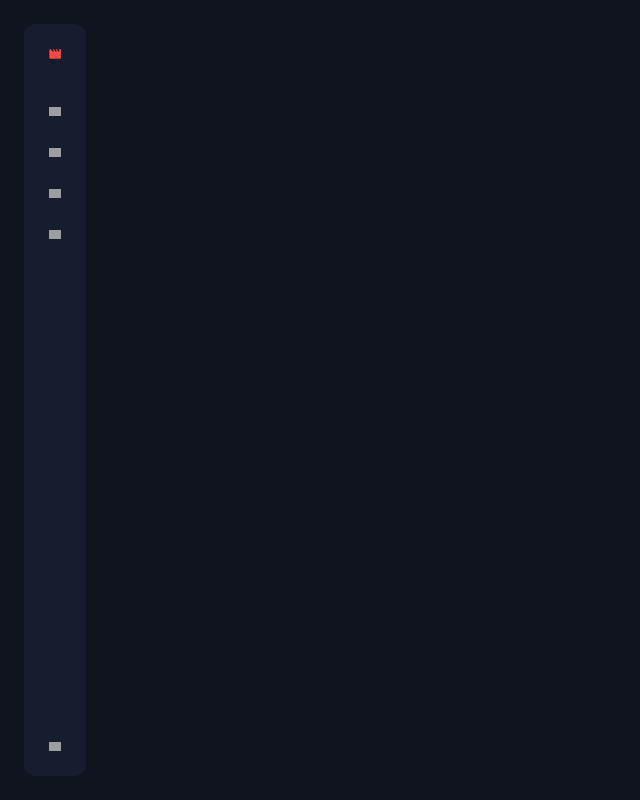
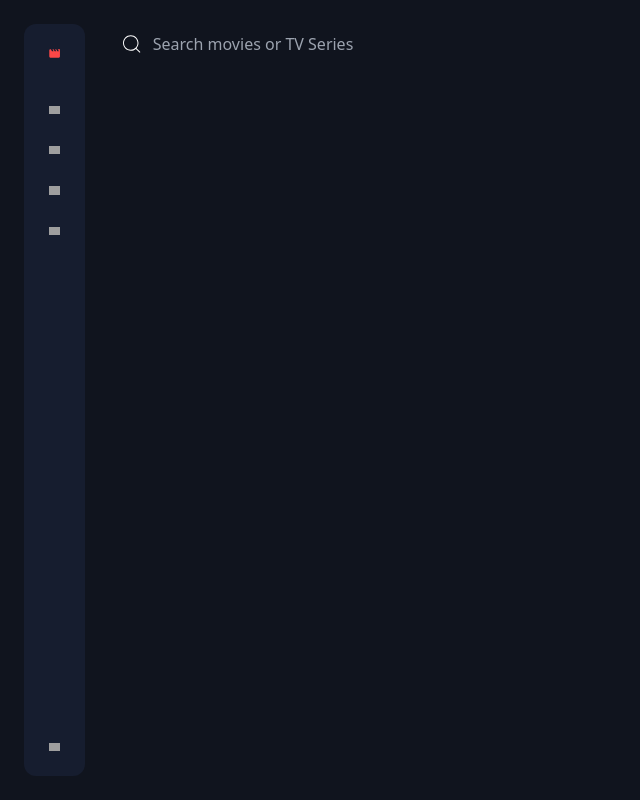
Before and after one commit to Lansa-18/Entertainment-WebApp, a React (Vite) app: page / in a window 1280 px wide. Shown: the whole page, without its empty margins (0-640 px from the left). Built offline with nearby package versions, Linux system fonts and the light colour scheme; grey boxes are pictures that could not be loaded.

Commit message:
progress

```diff
--- a/package.json
+++ b/package.json
@@ -12,6 +12,7 @@
   "dependencies": {
     "react": "^18.3.1",
     "react-dom": "^18.3.1",
+    "react-icons": "^5.3.0",
     "react-router-dom": "^6.26.2"
   },
   "devDependencies": {
--- /dev/null
+++ b/src/components/CarouselSlider.tsx
@@ -0,0 +1,54 @@
+export default function CarouselSlider() {
+  return (
+    // <div className="border rounded-box">
+    //   <div className="carousel-item">
+    //     <img
+    //       src="https://img.daisyui.com/images/stock/photo-1559703248-dcaaec9fab78.webp"
+    //       alt="Burger"
+    //     />
+    //   </div>
+    //   <div className="carousel-item">
+    //     <img
+    //       src="https://img.daisyui.com/images/stock/photo-1565098772267-60af42b81ef2.webp"
+    //       alt="Burger"
+    //     />
+    //   </div>
+    //   <div className="carousel-item">
+    //     <img
+    //       src="https://img.daisyui.com/images/stock/photo-1572635148818-ef6fd45eb394.webp"
+    //       alt="Burger"
+    //     />
+    //   </div>
+    //   <div className="carousel-item">
+    //     <img
+    //       src="https://img.daisyui.com/images/stock/photo-1494253109108-2e30c049369b.webp"
+    //       alt="Burger"
+    //     />
+    //   </div>
+    //   <div className="carousel-item">
+    //     <img
+    //       src="https://img.daisyui.com/images/stock/photo-1550258987-190a2d41a8ba.webp"
+    //       alt="Burger"
+    //     />
+    //   </div>
+    //   <div className="carousel-item">
+    //     <img
+    //       src="https://img.daisyui.com/images/stock/photo-1559181567-c3190ca9959b.webp"
+    //       alt="Burger"
+    //     />
+    //   </div>
+    //   <div className="carousel-item">
+    //     <img
+    //       src="https://img.daisyui.com/images/stock/photo-1601004890684-d8cbf643f5f2.webp"
+    //       alt="Burger"
+    //     />
+    //   </div>
+    // </div>
+
+    <div className="grid">
+        <div>
+
+        </div>
+    </div>
+  );
+}
--- /dev/null
+++ b/src/components/Main.tsx
@@ -0,0 +1,21 @@
+import { CiSearch } from "react-icons/ci";
+import CarouselSlider from "./CarouselSlider";
+
+export default function main() {
+  return (
+    <main className="basis-full flex flex-col gap-[2rem]">
+      {/* Search input field */}
+      <div className="flex items-center w-full gap-[.6rem]">
+        <CiSearch className="text-white text-[1.5rem] font-bold" />
+        <input
+          type="text"
+          placeholder="Search movies or TV Series"
+          className="text-white w-full py-[.5rem] outline-none bg-transparent focus:border-b "
+        />
+      </div>
+
+      {/* Carousel slider */}
+      <CarouselSlider />
+    </main>
+  );
+}
--- a/src/components/Navbar.tsx
+++ b/src/components/Navbar.tsx
@@ -1,4 +1,3 @@
-import React from "react";
 
 export default function Navbar() {
   return (
--- a/src/pages/Homepage.tsx
+++ b/src/pages/Homepage.tsx
@@ -1,9 +1,11 @@
 import Navbar from "../components/Navbar";
+import Main from "../components/Main";
 
 export default function Homepage() {
   return (
-    <div className="bg-dark-blue h-screen w-full p-[1.5rem]">
+    <div className="bg-dark-blue h-screen w-full p-[1.5rem] flex gap-[2.2rem]">
       <Navbar />
+      <Main />
     </div>
-  )
+  );
 }
```
Also changed, not shown: 1 other file (tests, documents, lock files or other folders).
